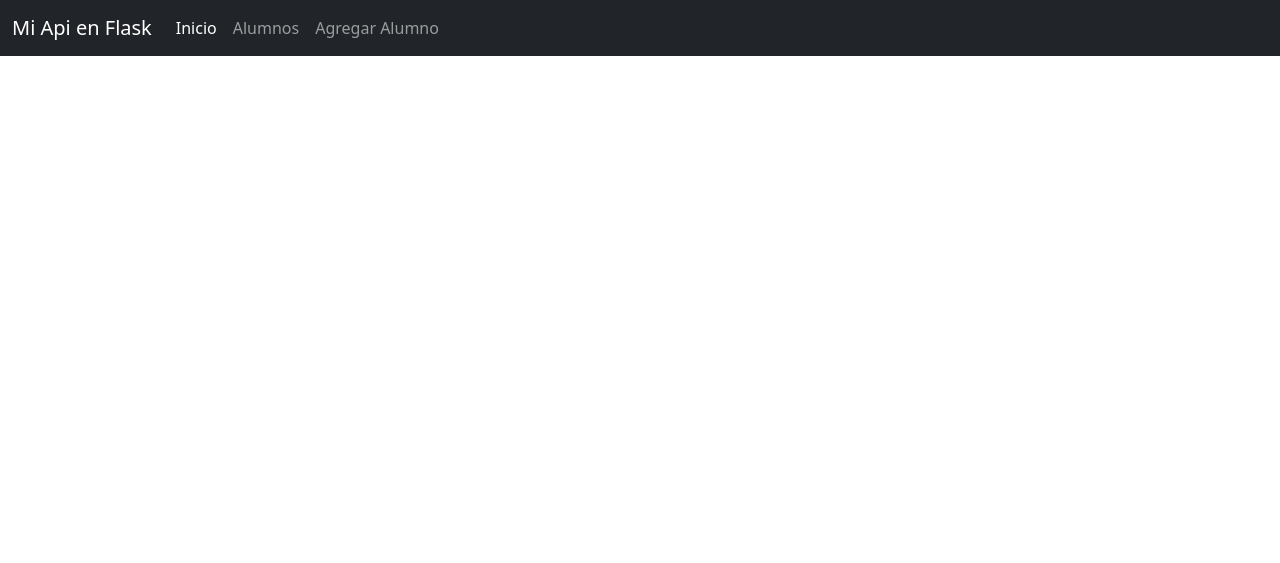
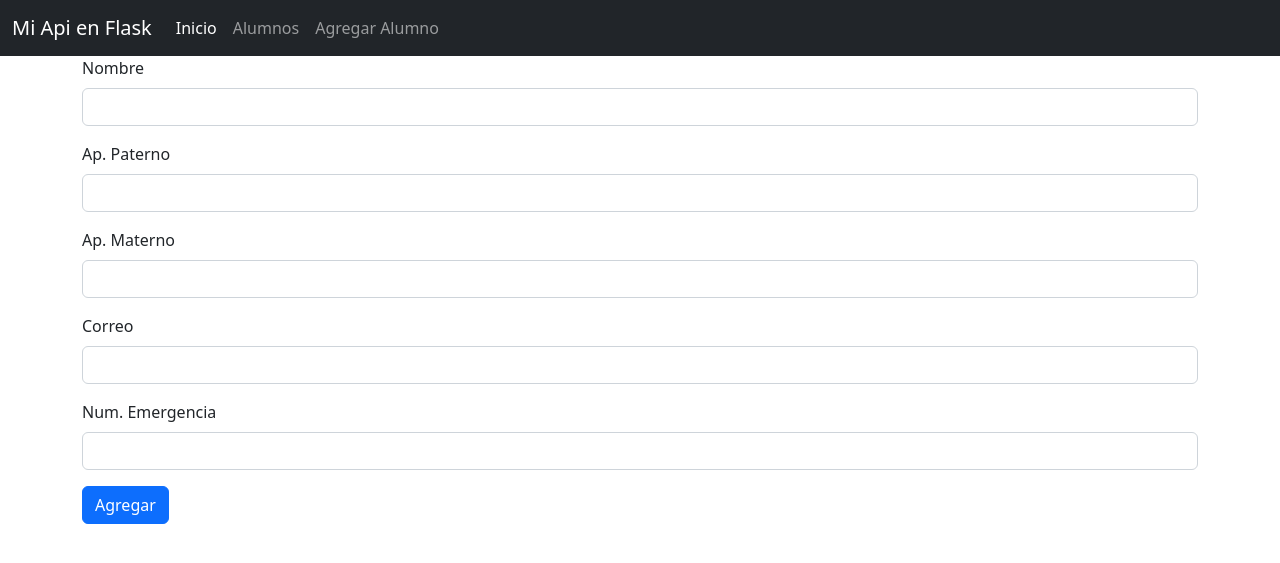
Before and after one commit to ederivero/backend-g9, a Flask app: page /agregar-alumno in a window 1280 px wide. Shown: the top 563 px of the page. Run offline with Flask 2, Linux system fonts and the light colour scheme; some libraries are stand-ins or nearby versions.

Commit message:
agrege formulario de agregar alumno

```diff
--- a/Dia-2/templates/agregar_alumno.html
+++ b/Dia-2/templates/agregar_alumno.html
@@ -1,2 +1,54 @@
-{% extends 'base.html' %} {% block cuerpo %} {# Agregar un formulario para
-agregar el alumno #} {% endblock %}
+{% extends 'base.html' %} {% block cuerpo %}
+<div class="container">
+  <form>
+    <div class="mb-3">
+      <label for="nombre" class="form-label">Nombre</label>
+      <input
+        type="text"
+        class="form-control"
+        id="nombre"
+        aria-describedby="emailHelp"
+      />
+    </div>
+    <div class="mb-3">
+      <label for="ape_paterno" class="form-label">Ap. Paterno</label>
+      <input
+        type="text"
+        class="form-control"
+        id="ape_paterno"
+        aria-describedby="emailHelp"
+      />
+    </div>
+    <div class="mb-3">
+      <label for="ape_materno" class="form-label">Ap. Materno</label>
+      <input
+        type="text"
+        class="form-control"
+        id="ape_materno"
+        aria-describedby="emailHelp"
+      />
+    </div>
+    <div class="mb-3">
+      <label for="correo" class="form-label">Correo</label>
+      <input
+        type="email"
+        class="form-control"
+        id="correo"
+        aria-describedby="emailHelp"
+      />
+    </div>
+    <div class="mb-3">
+      <label for="num_emergencia" class="form-label">Num. Emergencia</label>
+      <input
+        type="number"
+        class="form-control"
+        id="num_emergencia"
+        aria-describedby="emailHelp"
+      />
+    </div>
+    <button type="submit" class="btn btn-primary" id="btn_agregar">
+      Agregar
+    </button>
+  </form>
+</div>
+{% endblock %}
```
Also changed, not shown: Dia-2/static/js/agregar_alumno.js (added, +28 -0 lines).
